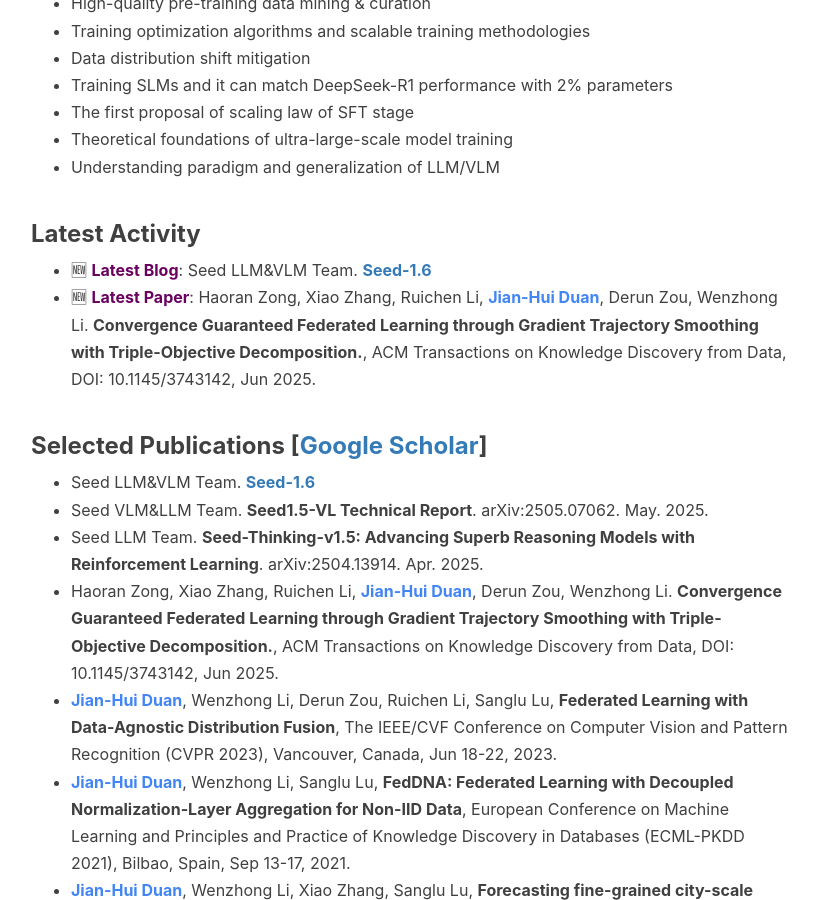
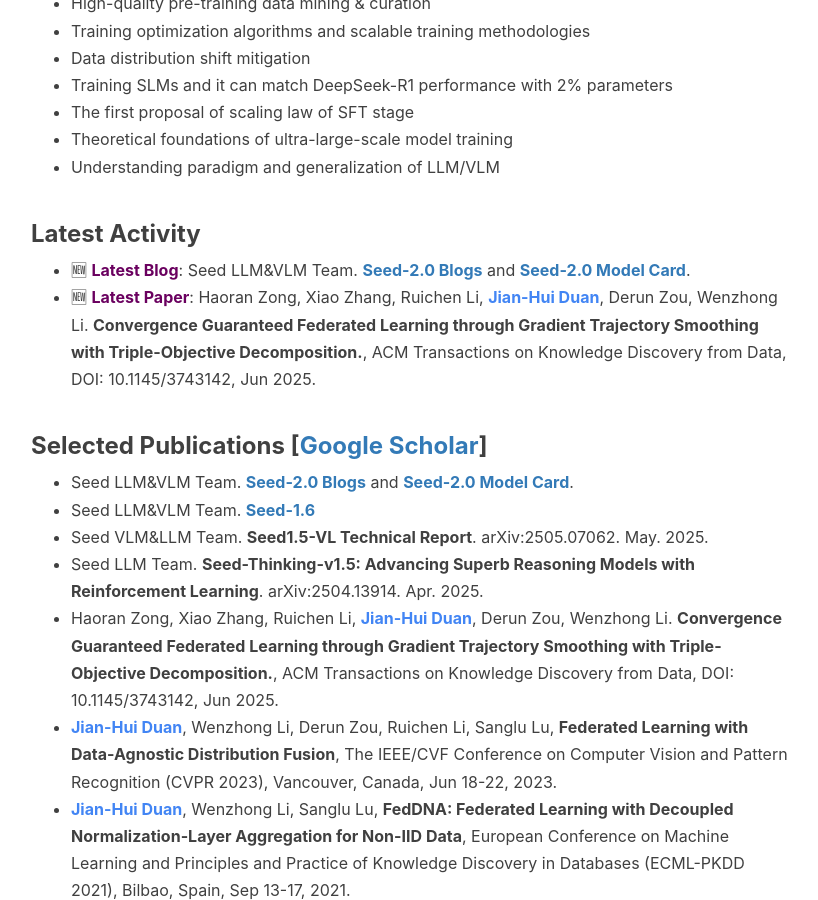
Before and after one commit to EnzoDuan/EnzoDuan.github.io, a Jekyll site: the page built from index.html, in a window 1280 px wide and 900 px high, scrolled down 1002 px. Shown: the whole window, without its empty margins (39-857 px from the left). Built offline with Jekyll 4.4.1, drawn with Linux system fonts in a browser that asks for light colours; nearby versions of some CDN libraries; the list of posts is cut into pages by our own code; comment, search, counter and statistics services are not loaded.

Commit message:
seed-2.0

```diff
--- a/_includes/about/en.md
+++ b/_includes/about/en.md
@@ -21,11 +21,12 @@ My work centers on constructing pretraining data and learning methods for LLMs w
 - Understanding paradigm and generalization of LLM/VLM
 
 ### Latest Activity
-- 🆕 <span style="color:rgb(106, 0, 95);"><b>Latest Blog</b></span>: Seed LLM&VLM Team. **[Seed-1.6](https://seed.bytedance.com/en/seed1_6)**
+- 🆕 <span style="color:rgb(106, 0, 95);"><b>Latest Blog</b></span>: Seed LLM&VLM Team. **[Seed-2.0 Blogs](https://seed.bytedance.com/en/blog/seed2-0-%E6%AD%A3%E5%BC%8F%E5%8F%91%E5%B8%83)** and **[Seed-2.0 Model Card](https://lf3-static.bytednsdoc.com/obj/eden-cn/lapzild-tss/ljhwZthlaukjlkulzlp/seed2/0214/Seed2.0%20Model%20Card.pdf)**.
 - 🆕 <span style="color:rgb(106, 0, 95);"><b>Latest Paper</b></span>: Haoran Zong, Xiao Zhang, Ruichen Li, <span style="color: #4285F4;"><b>Jian-Hui Duan</b></span>, Derun Zou, Wenzhong Li. <b>Convergence Guaranteed Federated Learning through Gradient Trajectory Smoothing with Triple-Objective Decomposition.</b>, ACM Transactions on Knowledge Discovery from Data, DOI: 10.1145/3743142, Jun 2025.
 
 
 ### Selected Publications [[Google Scholar](https://scholar.google.com/citations?hl=zh-CN&user=H6fOj2UAAAAJ)]
+- Seed LLM&VLM Team. **[Seed-2.0 Blogs](https://seed.bytedance.com/en/blog/seed2-0-%E6%AD%A3%E5%BC%8F%E5%8F%91%E5%B8%83)** and **[Seed-2.0 Model Card](https://lf3-static.bytednsdoc.com/obj/eden-cn/lapzild-tss/ljhwZthlaukjlkulzlp/seed2/0214/Seed2.0%20Model%20Card.pdf)**.
 - Seed LLM&VLM Team. **[Seed-1.6](https://seed.bytedance.com/en/seed1_6)**
 - Seed VLM&LLM Team. **Seed1.5-VL Technical Report**. arXiv:2505.07062. May. 2025.
 - Seed LLM Team. **Seed-Thinking-v1.5: Advancing Superb Reasoning Models with Reinforcement Learning**. arXiv:2504.13914. Apr. 2025.
--- a/_includes/about/zh.md
+++ b/_includes/about/zh.md
@@ -17,7 +17,7 @@
 - 大语言模型/语言视觉模型的理解性范式与泛化性研究
 
 ### 最新活动
-- 🆕 <span style="color:rgb(106, 0, 95);"><b>Latest Blog</b></span>: Seed LLM&VLM Team. **[Seed-1.6](https://seed.bytedance.com/en/seed1_6)**
+- 🆕 <span style="color:rgb(106, 0, 95);"><b>Latest Blog</b></span>: Seed LLM&VLM Team. **[Seed-2.0 Blogs](https://seed.bytedance.com/en/blog/seed2-0-%E6%AD%A3%E5%BC%8F%E5%8F%91%E5%B8%83)** and **[Seed-2.0 Model Card](https://lf3-static.bytednsdoc.com/obj/eden-cn/lapzild-tss/ljhwZthlaukjlkulzlp/seed2/0214/Seed2.0%20Model%20Card.pdf)**.
 - 🆕 <span style="color:rgb(106, 0, 95);"><b>Latest Paper</b></span>: Haoran Zong, Xiao Zhang, Ruichen Li, <span style="color: #4285F4;"><b>Jian-Hui Duan</b></span>, Derun Zou, Wenzhong Li. <b>Convergence Guaranteed Federated Learning through Gradient Trajectory Smoothing with Triple-Objective Decomposition.</b>, ACM Transactions on Knowledge Discovery from Data, DOI: 10.1145/3743142, Jun 2025.
 
 ### 发表论文 [[Google Scholar](https://scholar.google.com/citations?hl=zh-CN&user=H6fOj2UAAAAJ)]
```
